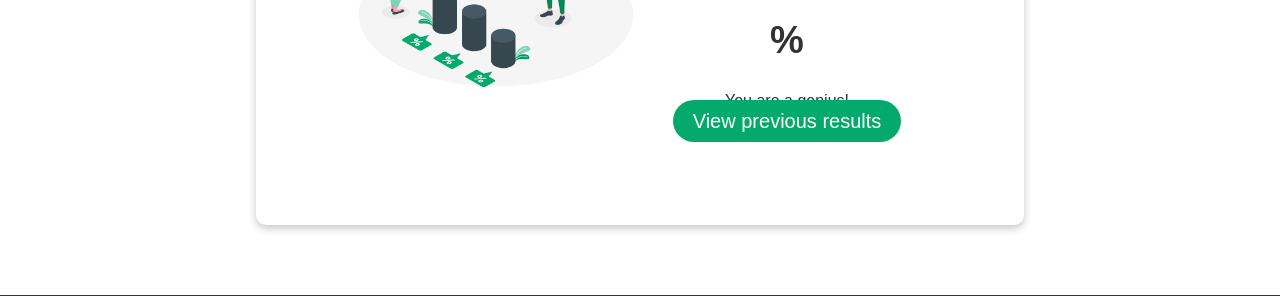
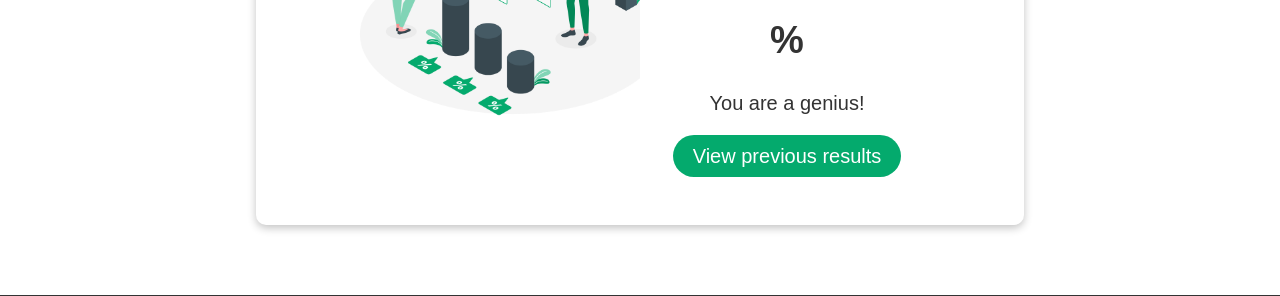
Before and after one commit to ajaystha42/drivingtest-django, a Django app: template Quiz/templates/quiz_result.html in a window 1280 px wide. Shown: the part 399-695 px from the top of the page. Run offline with Django 4.2, Linux system fonts and the light colour scheme; the template is opened without the code that fills it, so the values that code supplies are empty; some libraries are stand-ins or nearby versions; some web fonts are replaced.

Commit message:
result msg fixed

```diff
--- a/Quiz/static/styles.css
+++ b/Quiz/static/styles.css
@@ -220,6 +220,12 @@ h3 {
   margin-bottom: 30px;
   color: red;
 }
+
+.mark-message {
+  margin-bottom: 30px;
+  font-size: 20px;
+}
+
 @media only screen and (max-width: 2350px) {
   .main-container {
     height: 100%;
```
